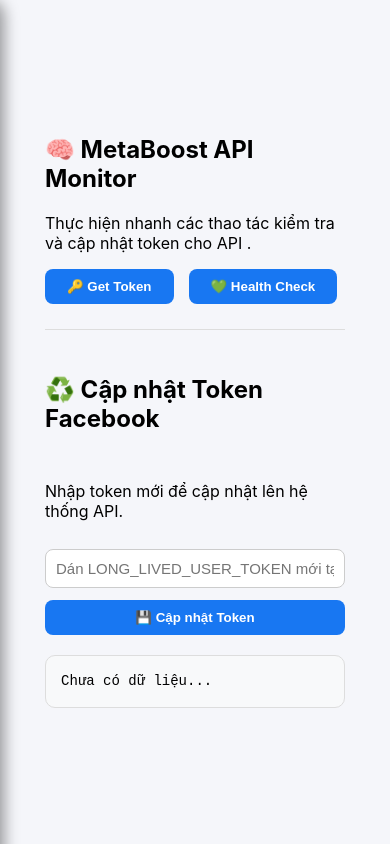
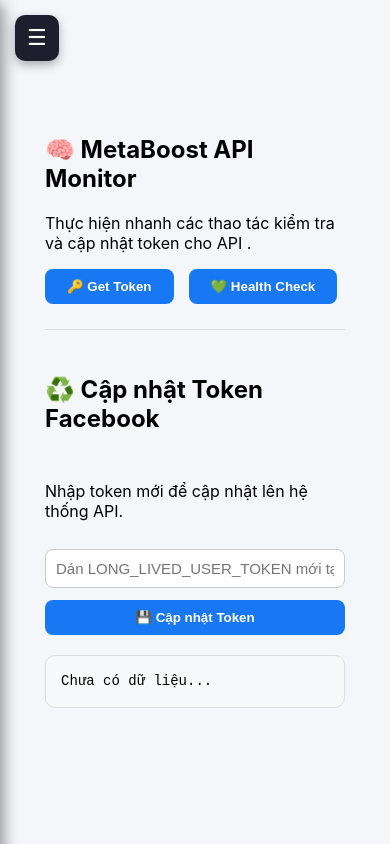
Before and after one commit to khazed-dev/Metaboost, a plain HTML site: page api.html in a window 390 px wide. Drawn offline with nearby package versions, Linux system fonts and the light colour scheme; some packages are replaced by stand-ins of ours; no server answers; a script that the page names is missing.

Commit message:
fix some bug

```diff
--- a/api.html
+++ b/api.html
@@ -14,6 +14,7 @@
 </head>
 
 <body>
+        <button class="menu-toggle" id="menuToggle">☰</button>
   <!-- Sidebar -->
   <aside class="sidebar">
     <div class="sidebar-header">
```
Also changed, not shown: form.html (+1 -0 lines), logs.html (+1 -0 lines), posts.html (+1 -0 lines).
